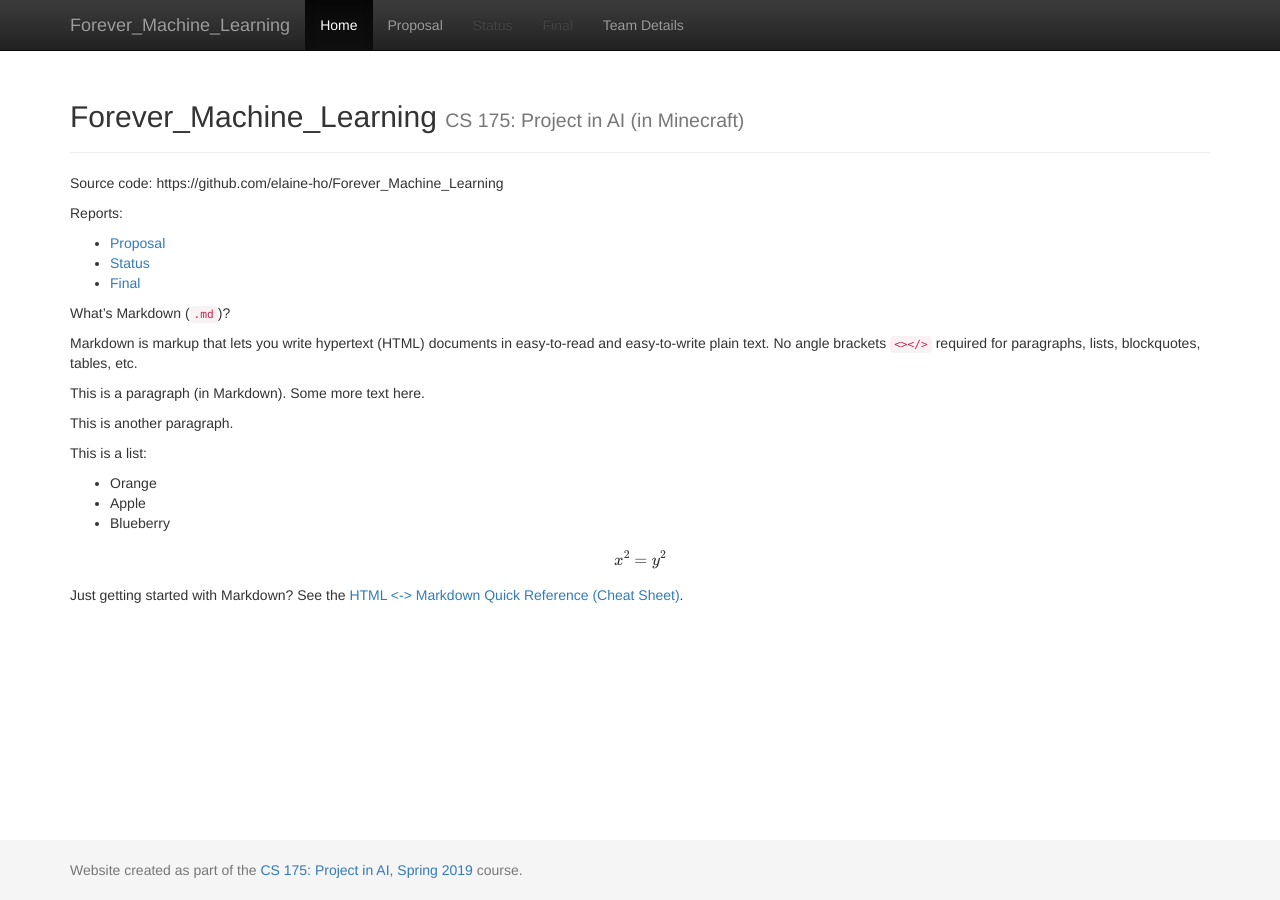
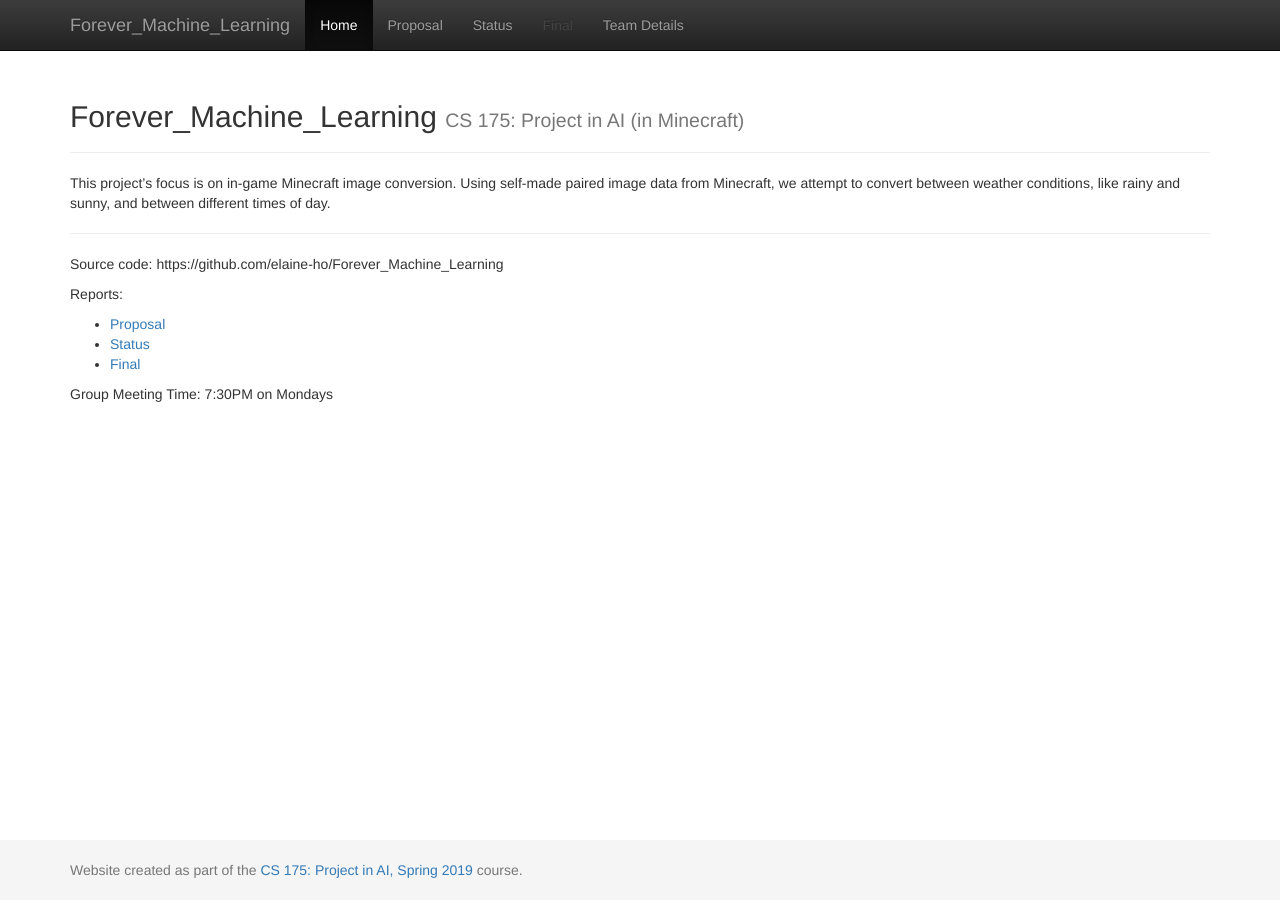
Before and after one commit to elaine-ho/Forever_Machine_Learning, a Jekyll site: the page built from docs/index.md, in a window 1280 px wide. Built offline with Jekyll 4.4.1, drawn with Linux system fonts in a browser that asks for light colours; formulas are drawn with MathJax 3.

Commit message:
Updates to site

```diff
--- a/docs/index.md
+++ b/docs/index.md
@@ -1,6 +1,10 @@
 ---
 layout: default
 title:  Home
+---
+
+This project's focus is on in-game Minecraft image conversion. Using self-made paired image data from Minecraft, we attempt to convert between weather conditions, like rainy and sunny, and between different times of day.
+
 ---
 
 Source code: https://github.com/elaine-ho/Forever_Machine_Learning
@@ -11,30 +15,4 @@ Reports:
 - [Status](status.html)
 - [Final](final.html)
 
-What's Markdown (`.md`)?
-
-Markdown is markup that lets you write hypertext (HTML) documents
-in easy-to-read and easy-to-write plain text.
-No angle brackets `<></>` required for
-paragraphs, lists, blockquotes, tables, etc.
-
-
-This is a paragraph (in Markdown). Some more
-text here.
-
-This is another paragraph.
-
-This is a list:
-
-- Orange
-- Apple
-- Blueberry
-
-$$x^2 = y^2$$
-
-
-Just getting started with Markdown?
-See the [HTML <-> Markdown Quick Reference (Cheat Sheet)][quickref].
-
-
-[quickref]: https://github.com/mundimark/quickrefs/blob/master/HTML.md
+Group Meeting Time: 7:30PM on Mondays
```
Also changed, not shown: docs/status.md (added, +39 -0 lines).
